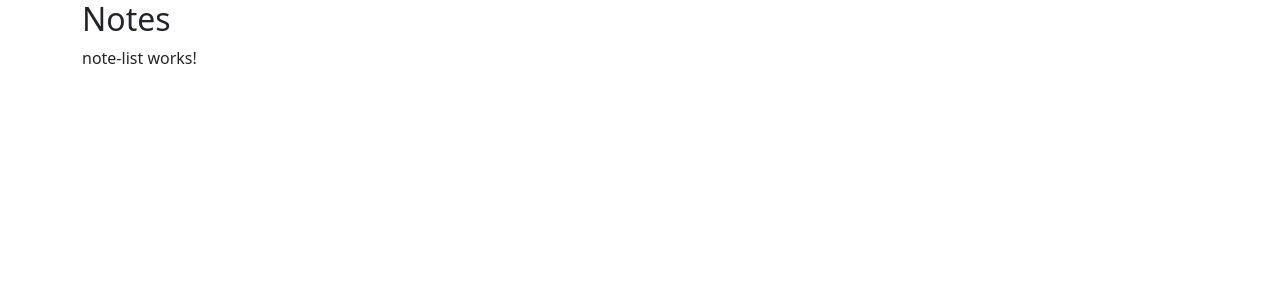
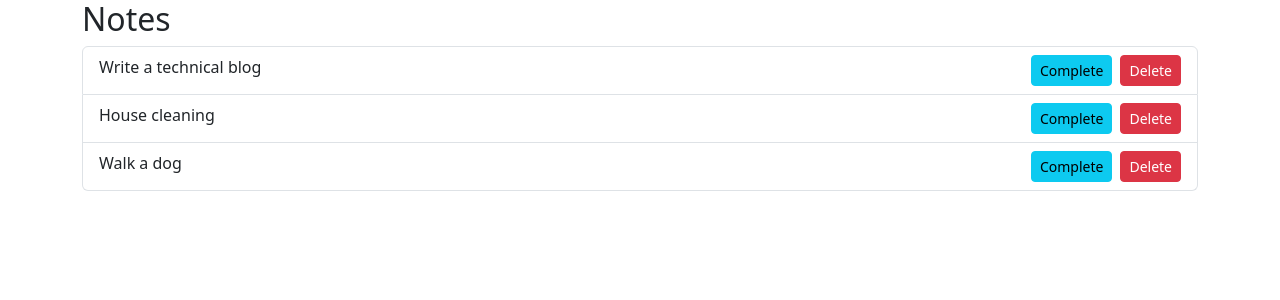
Before and after one commit to JayTailor45/angular-animations, an Angular app: page / in a window 1280 px wide. Shown: the top 300 px of the page. Built offline with nearby package versions, Linux system fonts and the light colour scheme.

Commit message:
Delete and complete note

```diff
--- a/src/app/components/note-list/note-list.component.html
+++ b/src/app/components/note-list/note-list.component.html
@@ -1 +1,10 @@
-<p>note-list works!</p>
+<ul class="list-group">
+    <li class="list-group-item d-flex justify-content-between" *ngFor="let note of notes()">
+        <div>{{note.title}}</div>
+        <div>
+            <button type="button" class="btn btn-info btn-sm me-2" *ngIf="!note.complete"
+                (click)="onComplete(note.id)">Complete</button>
+            <button type="button" class="btn btn-danger btn-sm" (click)="onDelete(note.id)">Delete</button>
+        </div>
+    </li>
+</ul>
--- a/src/app/components/note-list/note-list.component.ts
+++ b/src/app/components/note-list/note-list.component.ts
@@ -1,5 +1,6 @@
-import { Component } from '@angular/core';
+import { Component, inject } from '@angular/core';
 import { CommonModule } from '@angular/common';
+import { NotesService } from 'src/app/services/notes.service';
 
 @Component({
   selector: 'note-list',
@@ -10,4 +11,16 @@ import { CommonModule } from '@angular/common';
 })
 export class NoteListComponent {
 
+  notesService = inject(NotesService)
+
+  notes = this.notesService.notes;
+
+  onDelete(id: string) {
+    this.notesService.deleteNote(id);
+  }
+
+  onComplete(id: string) {
+    this.notesService.markNoteAsComplete(id);
+  }
+
 }
```
